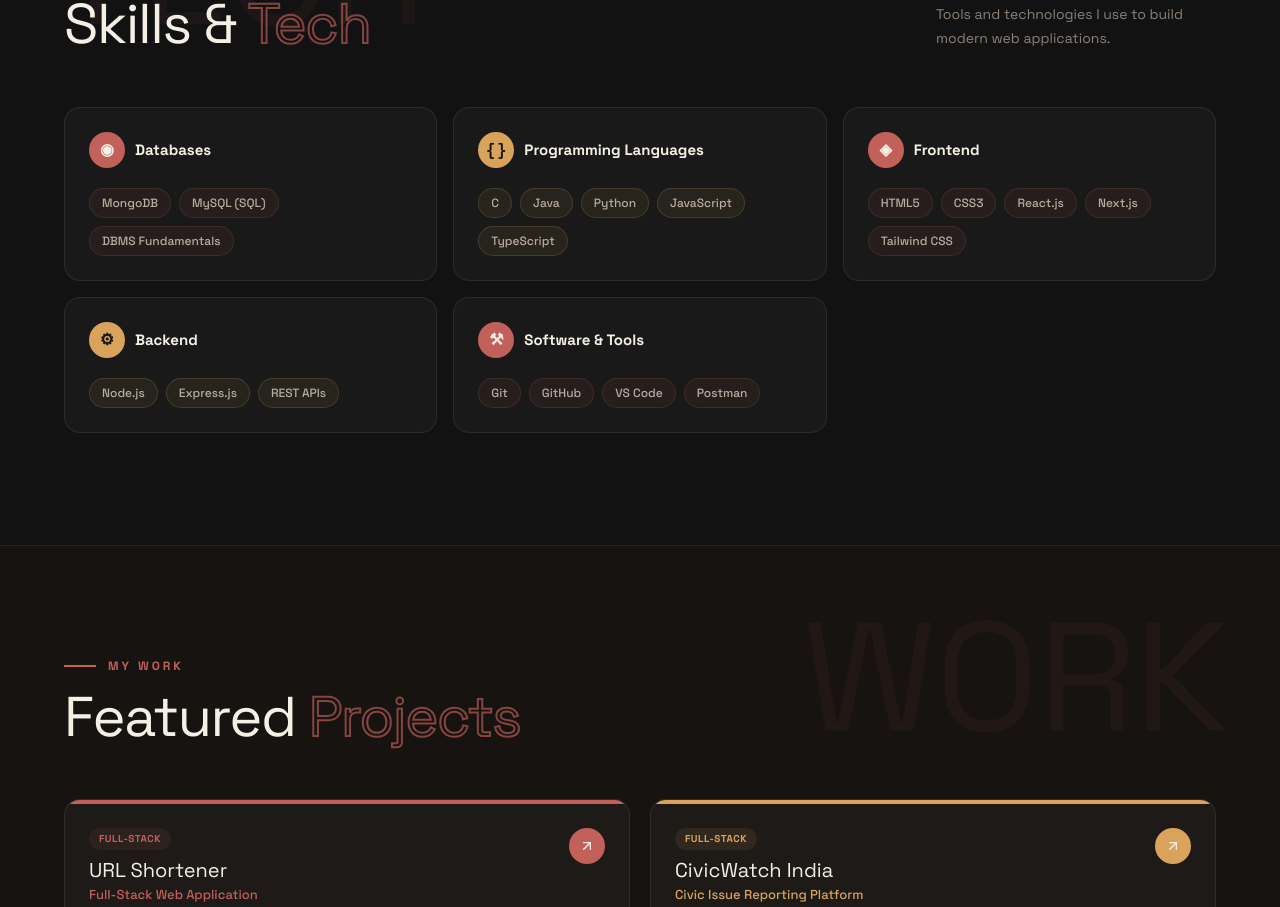
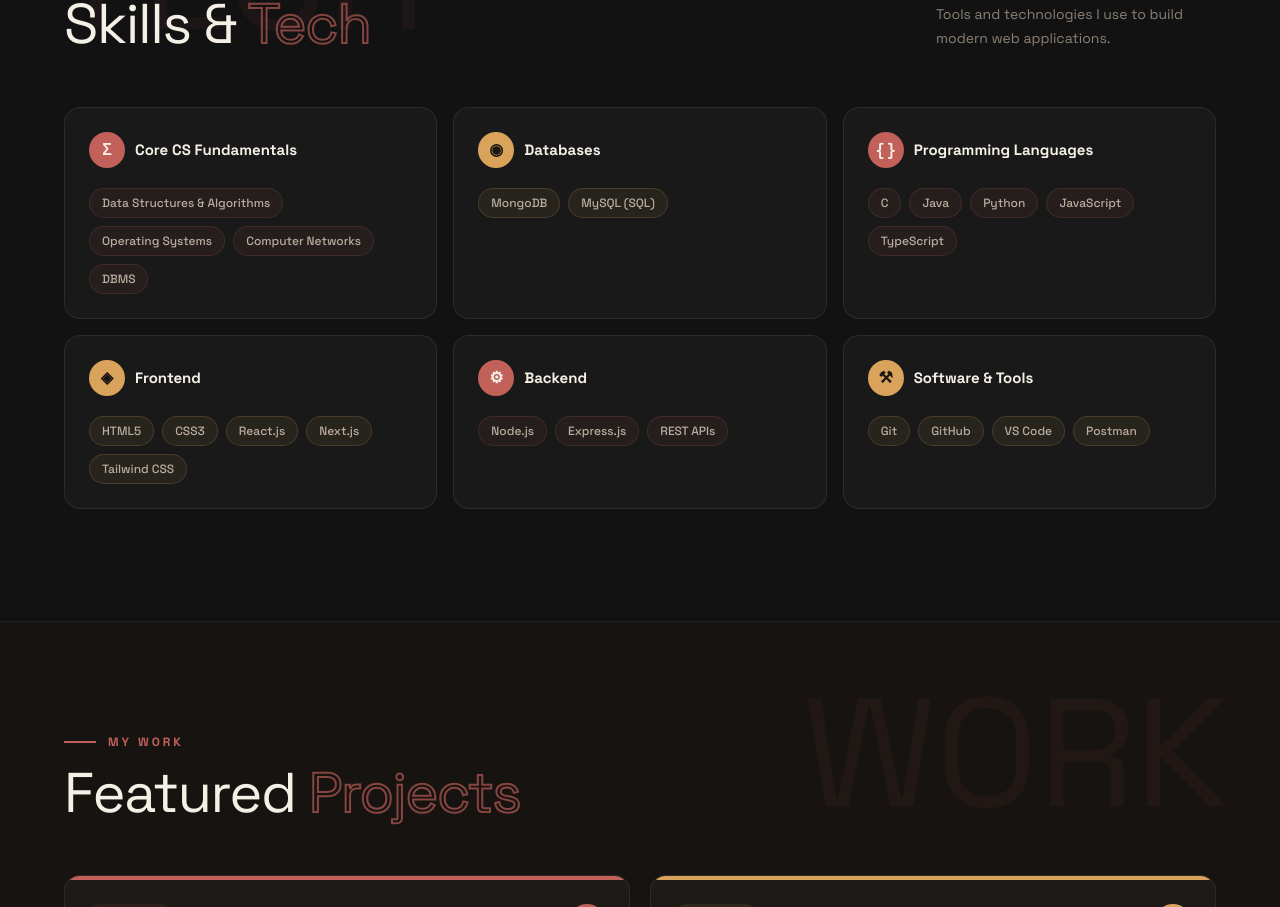
Before and after one commit to MimansaPatle/Portfolio, a Next.js app: page / in a window 1280 px wide. Shown: the part 2016-2923 px from the top of the page. Built offline with nearby package versions, Linux system fonts and the light colour scheme.

Commit message:
Add Core CS Fundamentals skill category (DSA, OS, CN, DBMS)

```diff
--- a/app/data.ts
+++ b/app/data.ts
@@ -12,7 +12,8 @@ export const personalInfo = {
 };
 
 export const skills = {
-  Databases: ["MongoDB", "MySQL (SQL)", "DBMS Fundamentals"],
+  "Core CS Fundamentals": ["Data Structures & Algorithms", "Operating Systems", "Computer Networks", "DBMS"],
+  Databases: ["MongoDB", "MySQL (SQL)"],
   "Programming Languages": ["C", "Java", "Python", "JavaScript", "TypeScript"],
   Frontend: ["HTML5", "CSS3", "React.js", "Next.js", "Tailwind CSS"],
   Backend: ["Node.js", "Express.js", "REST APIs"],
--- a/components/Skills.tsx
+++ b/components/Skills.tsx
@@ -3,6 +3,7 @@ import { skills } from "@/app/data";
 import FadeIn from "./FadeIn";
 
 const ICONS: Record<string, string> = {
+  "Core CS Fundamentals": "Σ",
   Databases: "◉",
   "Programming Languages": "{ }",
   Frontend: "◈",
```
